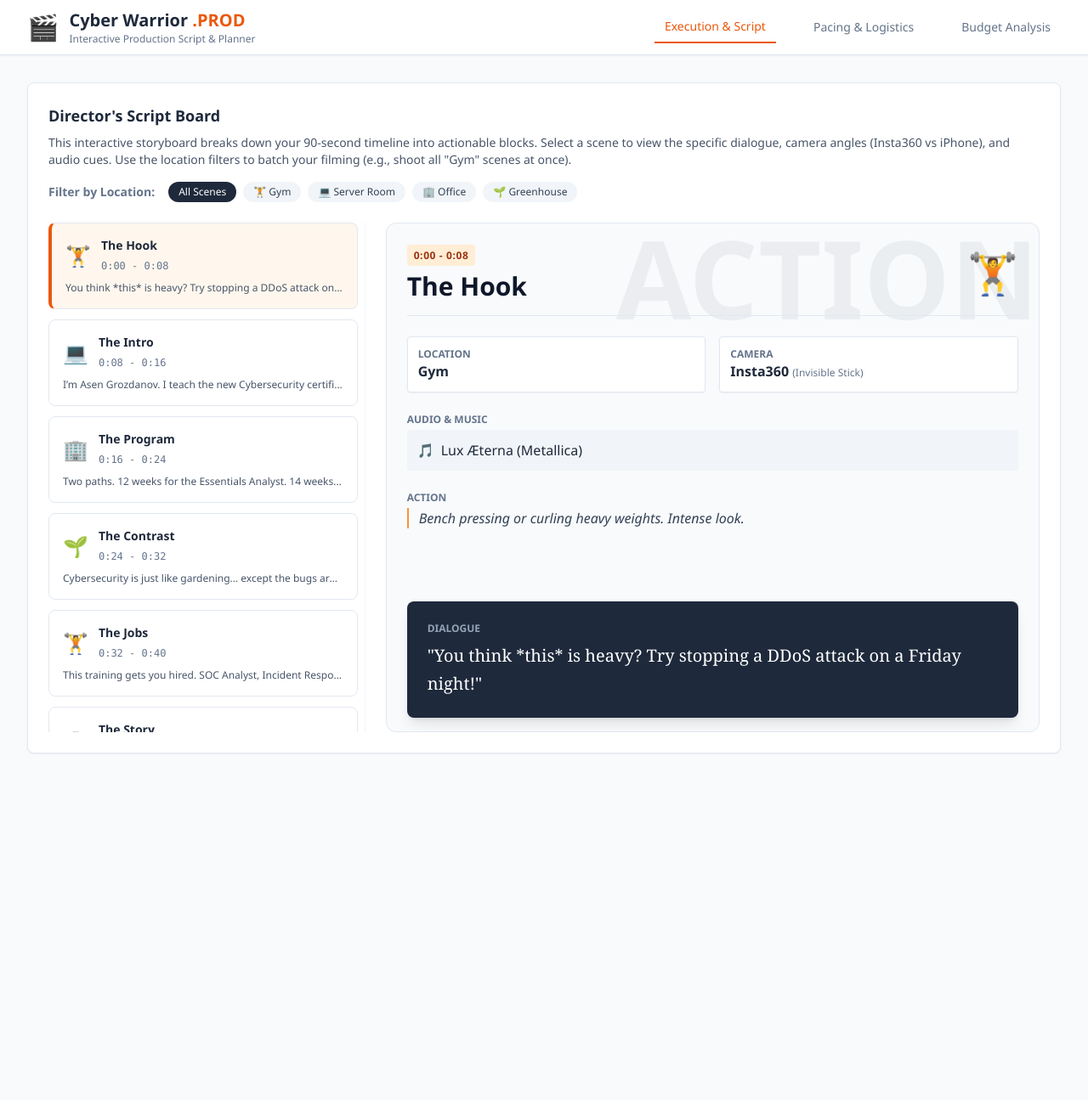
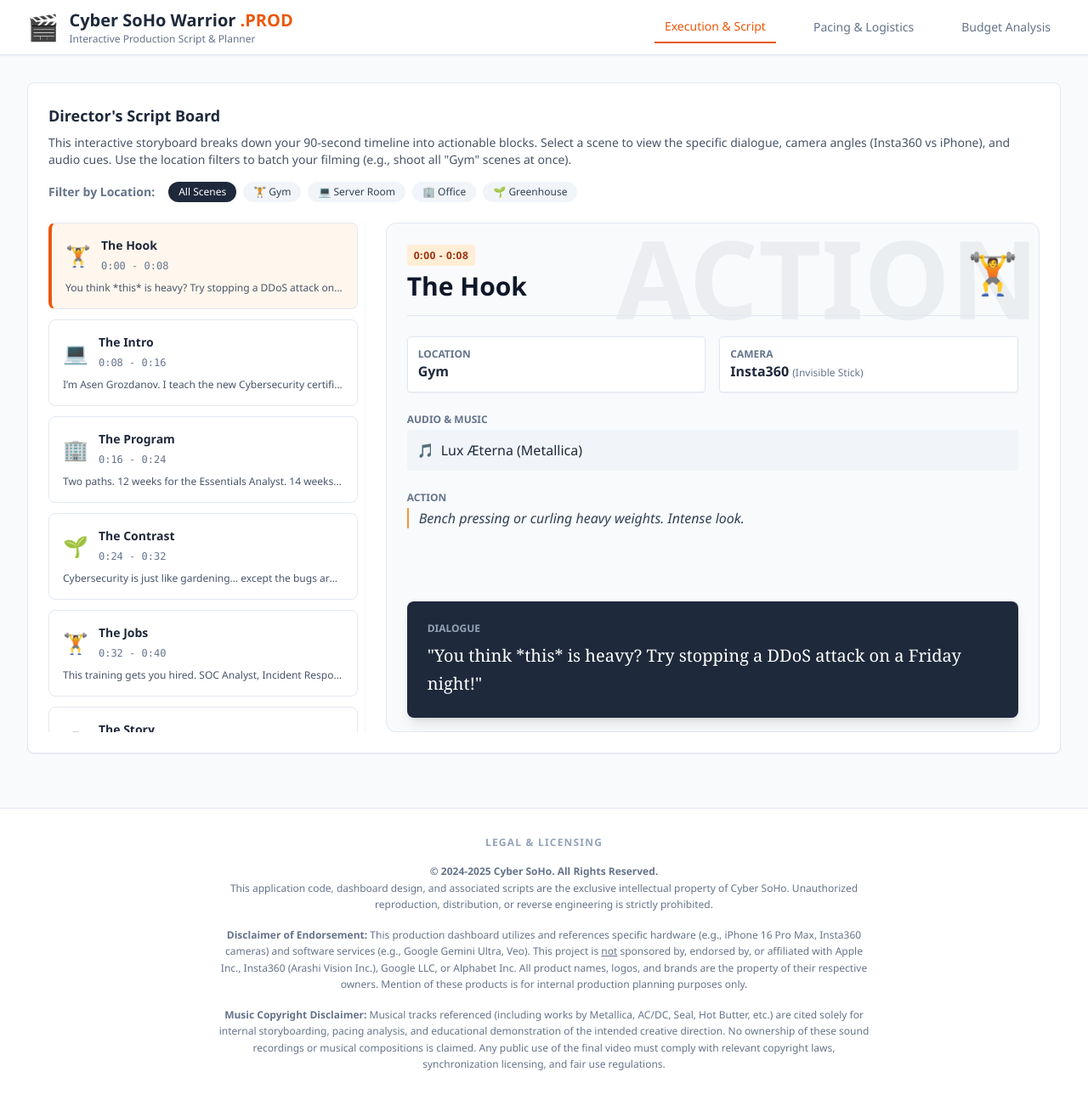
Before and after one commit to cegepgim1001/rdp_add, a plain HTML site: page index.html in a window 1280 px wide. Shown: the whole page at 85% size. Before the commit the page ends 919 px from the top, so only its background shows below. Drawn offline with nearby package versions, Linux system fonts and the light colour scheme.

Commit message:
Add files via upload

```diff
--- a/index.html
+++ b/index.html
@@ -3,7 +3,7 @@
 <head>
     <meta charset="UTF-8">
     <meta name="viewport" content="width=device-width, initial-scale=1.0">
-    <title>Cyber Warrior: Production Director's Dashboard</title>
+    <title>Cyber SoHo Warrior: Production Director's Dashboard</title>
     <script src="https://cdn.tailwindcss.com"></script>
     <script src="https://cdn.jsdelivr.net/npm/chart.js"></script>
     <style>
@@ -73,7 +73,7 @@
                 <div class="flex items-center gap-3">
                     <span class="text-3xl">🎬</span>
                     <div>
-                        <h1 class="text-xl font-bold text-slate-800">Cyber Warrior <span class="text-orange-600">.PROD</span></h1>
+                        <h1 class="text-xl font-bold text-slate-800">Cyber SoHo Warrior <span class="text-orange-600">.PROD</span></h1>
                         <p class="text-xs text-slate-500">Interactive Production Script & Planner</p>
                     </div>
                 </div>
@@ -235,6 +235,26 @@
         </div>
 
     </main>
+
+    <!-- LEGAL FOOTER -->
+    <footer class="mt-8 py-8 border-t border-slate-200 bg-white">
+        <div class="max-w-7xl mx-auto px-4 text-center space-y-4">
+            <div class="text-slate-400 text-xs uppercase tracking-widest font-semibold">Legal & Licensing</div>
+
+            <p class="text-xs text-slate-500 max-w-3xl mx-auto leading-relaxed">
+                <strong>© 2024-2025 Cyber SoHo. All Rights Reserved.</strong><br>
+                This application code, dashboard design, and associated scripts are the exclusive intellectual property of Cyber SoHo. Unauthorized reproduction, distribution, or reverse engineering is strictly prohibited.
+            </p>
+
+            <p class="text-xs text-slate-500 max-w-3xl mx-auto leading-relaxed">
+                <strong>Disclaimer of Endorsement:</strong> This production dashboard utilizes and references specific hardware (e.g., iPhone 16 Pro Max, Insta360 cameras) and software services (e.g., Google Gemini Ultra, Veo). This project is <u>not</u> sponsored by, endorsed by, or affiliated with Apple Inc., Insta360 (Arashi Vision Inc.), Google LLC, or Alphabet Inc. All product names, logos, and brands are the property of their respective owners. Mention of these products is for internal production planning purposes only.
+            </p>
+
+            <p class="text-xs text-slate-500 max-w-3xl mx-auto leading-relaxed">
+                <strong>Music Copyright Disclaimer:</strong> Musical tracks referenced (including works by Metallica, AC/DC, Seal, Hot Butter, etc.) are cited solely for internal storyboarding, pacing analysis, and educational demonstration of the intended creative direction. No ownership of these sound recordings or musical compositions is claimed. Any public use of the final video must comply with relevant copyright laws, synchronization licensing, and fair use regulations.
+            </p>
+        </div>
+    </footer>
 
     <!-- Visualization & Content Choices:
          1. Storyboard List: Represents the 'Shot List'. Users interact by clicking scenes to see details. Goal: Organize execution.
```
Also changed, not shown: 1 other file.
